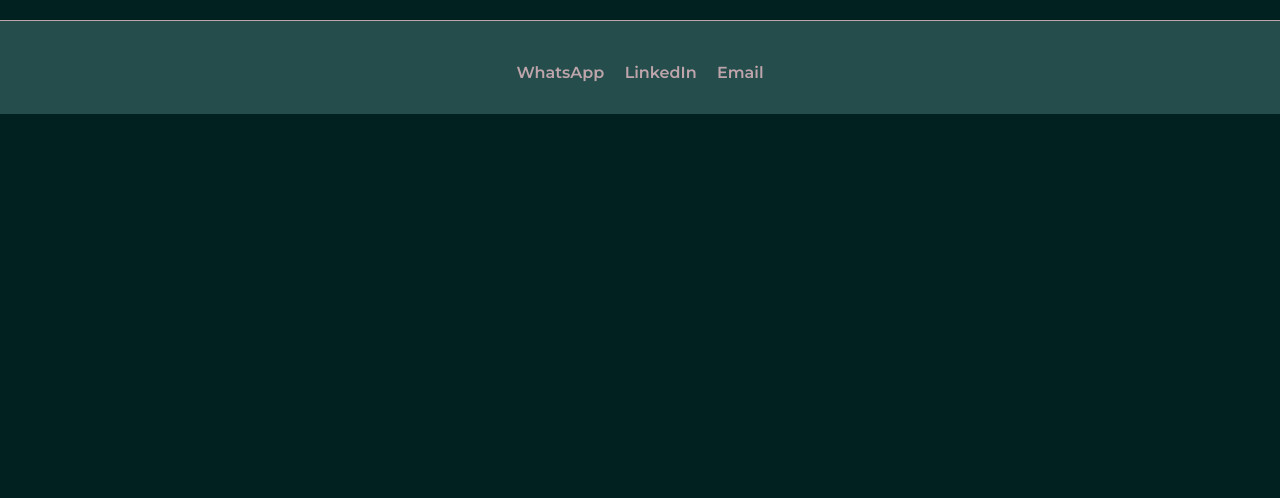
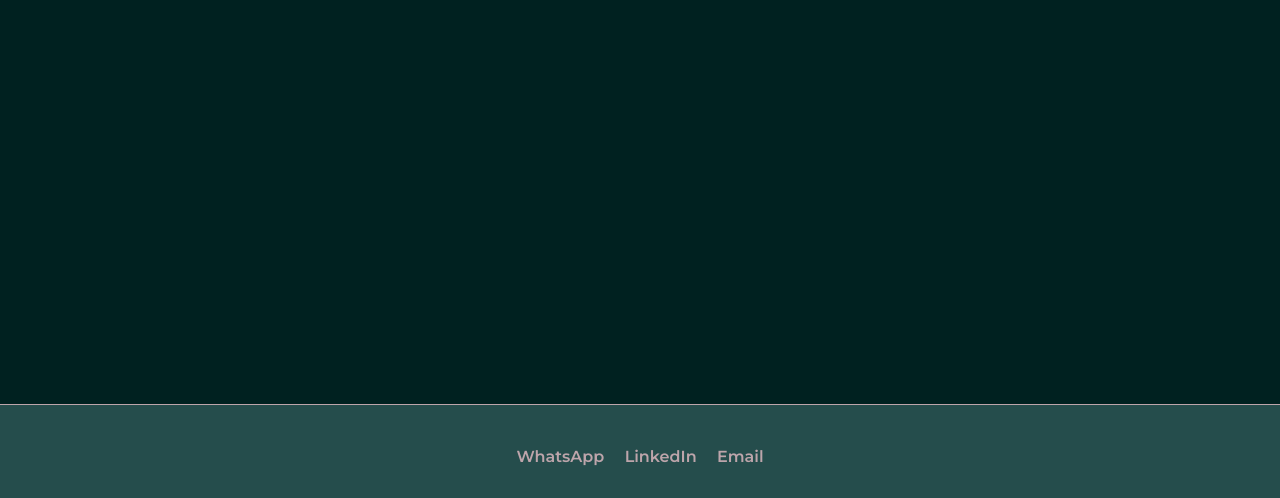
Before and after one commit to SantiAlturria/salture-proyect-home, a plain HTML site: page index.html in a window 1280 px wide. Shown: the part 302-800 px from the top of the page. Drawn offline with Linux system fonts and the light colour scheme; a web font is replaced by a local one.

Commit message:
cambios en el footer

```diff
--- a/css/style.css
+++ b/css/style.css
@@ -10,9 +10,20 @@ body {
   font-family: "Montserrat", sans-serif;
   font-weight: 600;
   font-style: normal;
+  height: 100%;
   margin: 0;
   color: var(--color-texto);
   background-color: var(--color-fondo);
+}
+
+.cuerpo {
+  min-height: 100vh;
+  display: flex;
+  flex-direction: column;
+}
+
+main {
+  flex: 1;
 }
 
 p {
@@ -220,6 +231,14 @@ button.enviar {
   font-family: "Montserrat", sans-serif;
 }
 
+.footer {
+  background-color: var(--color-header);
+  color: var(--color-texto);
+  text-align: center;
+  padding: 2rem 1rem;
+  border-top: 1px solid var(--color-texto);
+}
+
 .footer p {
   font-size: 1rem;
 }
@@ -294,7 +313,7 @@ button.enviar {
     font-size: 1.5rem;
   }
 }
-/* === 1200px: Escritorios grandes === */
+/* Escritorios grandes */
 @media (max-width: 1200px) {
   .cards {
     grid-template-columns: repeat(3, 1fr);
@@ -309,7 +328,7 @@ button.enviar {
   }
 }
 
-/* === 1024px: Laptops y tablets grandes === */
+/* Laptops y tablets grandes */
 @media (max-width: 1024px) {
   .cards {
     grid-template-columns: repeat(2, 1fr);
@@ -324,7 +343,7 @@ button.enviar {
   }
 }
 
-/* === 900px: Tablets apaisadas / laptops chicas === */
+/* Tablets*/
 @media (max-width: 900px) {
   .form-container {
     margin: 20px;
@@ -337,7 +356,7 @@ button.enviar {
   }
 }
 
-/* === 768px: Tablets comunes (vertical) === */
+/* Tablets comunes */
 @media (max-width: 768px) {
   .nav-links {
     display: none;
@@ -356,7 +375,7 @@ button.enviar {
   }
 }
 
-/* === 600px: Celulares grandes (Galaxy Note, iPhone Plus) === */
+/* Celulares grandes */
 @media (max-width: 600px) {
   h1 {
     font-size: 10vw;
@@ -372,7 +391,7 @@ button.enviar {
   }
 }
 
-/* === 480px: Celulares estándar === */
+/* Celulares estándar === */
 @media (max-width: 480px) {
   header {
     padding: 20px 10px;
@@ -392,7 +411,7 @@ button.enviar {
   }
 }
 
-/* === 360px: Celulares muy chicos (Moto E, iPhone SE) === */
+/* Celulares muy chicos */
 @media (max-width: 360px) {
   .bienvenidos {
     font-size: 3rem;
--- a/index.html
+++ b/index.html
@@ -11,7 +11,7 @@
       rel="stylesheet"
     />
   </head>
-  <body>
+  <body class="cuerpo">
     <header>
       <nav class="navbar">
         <a href="./index.html" c lass="LOGO">LOGO</a>
@@ -33,7 +33,7 @@
         <p>Soy Santiago Alturria, Desarrollador Full Stack en proceso</p>
       </section>
     </main>
-<!-- Prueba de edición -->
+
     <footer class="footer">
       <div class="social-links">
         <a href="https://wa.me/5493534776878" target="_blank">WhatsApp</a>
```
Also changed, not shown: pages/contacto.html (+1 -1 lines), pages/habilidades.html (+1 -1 lines), pages/portfolio.html (+1 -1 lines), pages/sobre-mi.html (+1 -1 lines).
